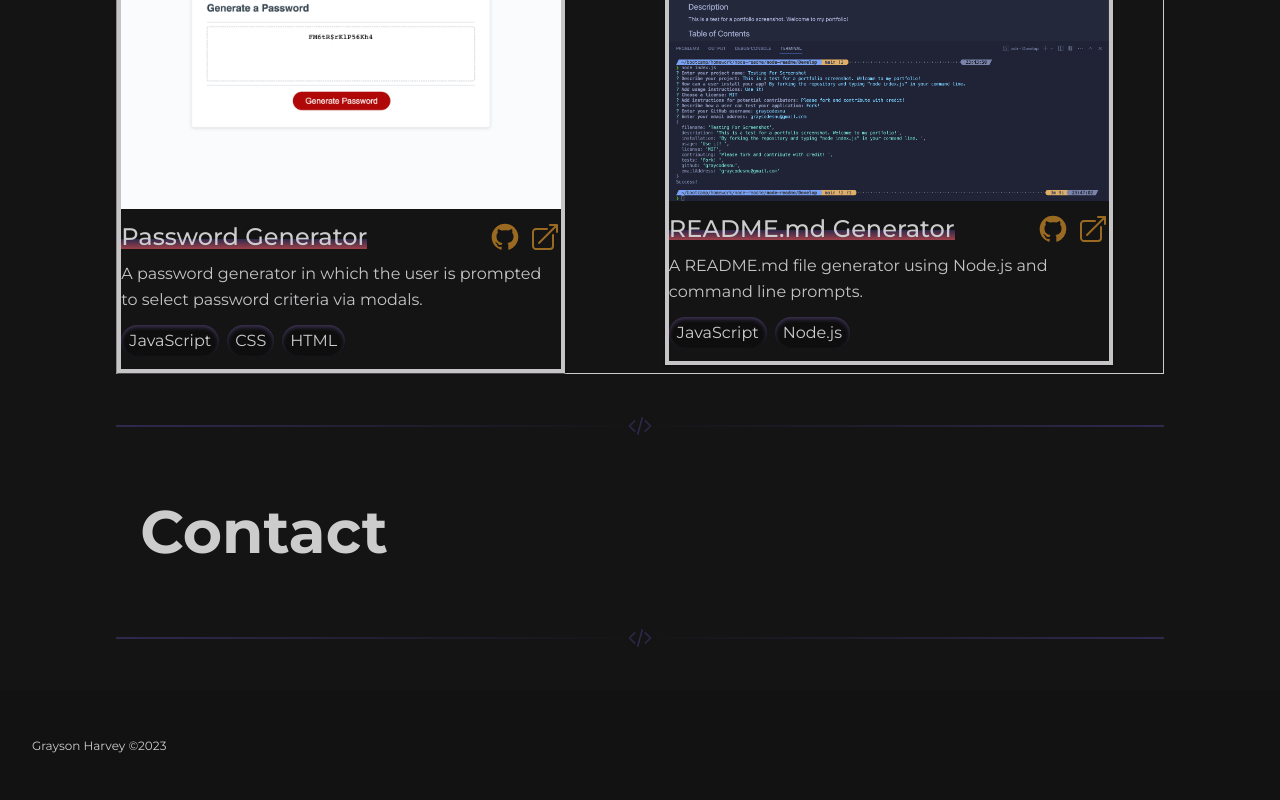
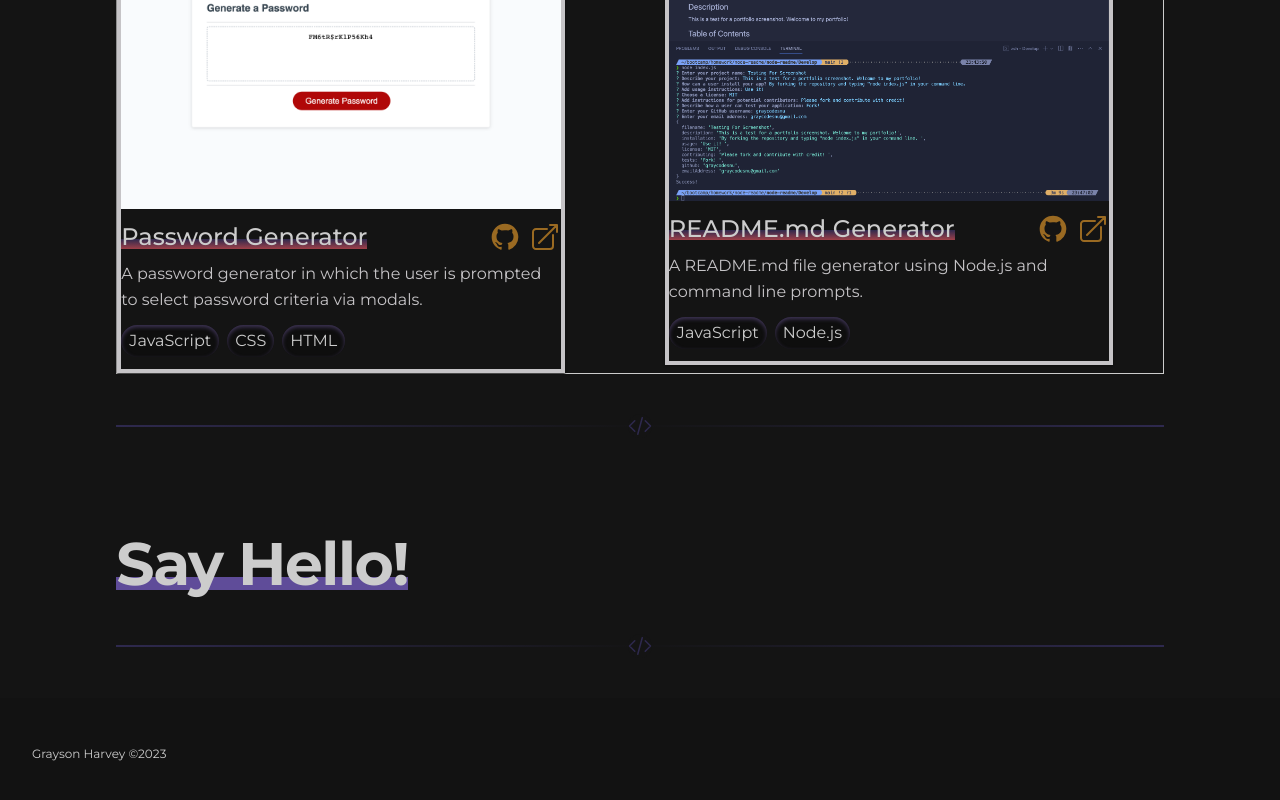
Before and after one commit to graycodesnu/graycodes.dev, a React (Create React App) app: page / in a window 1280 px wide. Shown: the part 3080-3880 px from the top of the page. Built offline with nearby package versions, Linux system fonts and the light colour scheme.

Commit message:
contact header work

```diff
--- a/src/components/home/Contact.js
+++ b/src/components/home/Contact.js
@@ -1,32 +1,21 @@
 // Animation
 import { motion } from "framer-motion";
-
 
 const visible = { opacity: 1, y: 0, transition: { duration: 0.75 } };
 
 const itemVariants = {
   hidden: { opacity: 0, y: 10 },
-  visible
+  visible,
 };
 
 export default function Contact() {
   return (
     <>
-      <motion.div id="contact"
-      initial="hidden"
-      animate="visible"
-      exit={{ opacity: 0, transition: { duration: 1 } }}
-      variants={{ visible: { transition: { staggerChildren: 0.3 } } }}
-      >
-      <motion.h1
-      className="text-6xl text-secondary font-bold p-6"
-      variants={{
-        hidden: { opacity: 0, y: -20 },
-        visible
-      }}
-      >Contact</motion.h1>
-
-      </motion.div>
+      <div id="contact">
+        <h1 className="xl:mt-14 text-5xl font-bold tracking-tight text-secondary sm:text-6xl">
+          <span className="contactHeadingUnderline">Say Hello!</span>
+        </h1>
+      </div>
     </>
   );
 }
--- a/src/index.css
+++ b/src/index.css
@@ -111,3 +111,12 @@ html {
   background-size: 100% 35%;
   background-repeat: no-repeat;
 }
+
+/* ! Contact */
+/* Heading underline */
+.contactHeadingUnderline {
+  background-image: linear-gradient(90deg, #5f4c99, #5f4c99);
+  background-position: 15% 82%;
+  background-size: 100% 18%;
+  background-repeat: no-repeat;
+}
```
